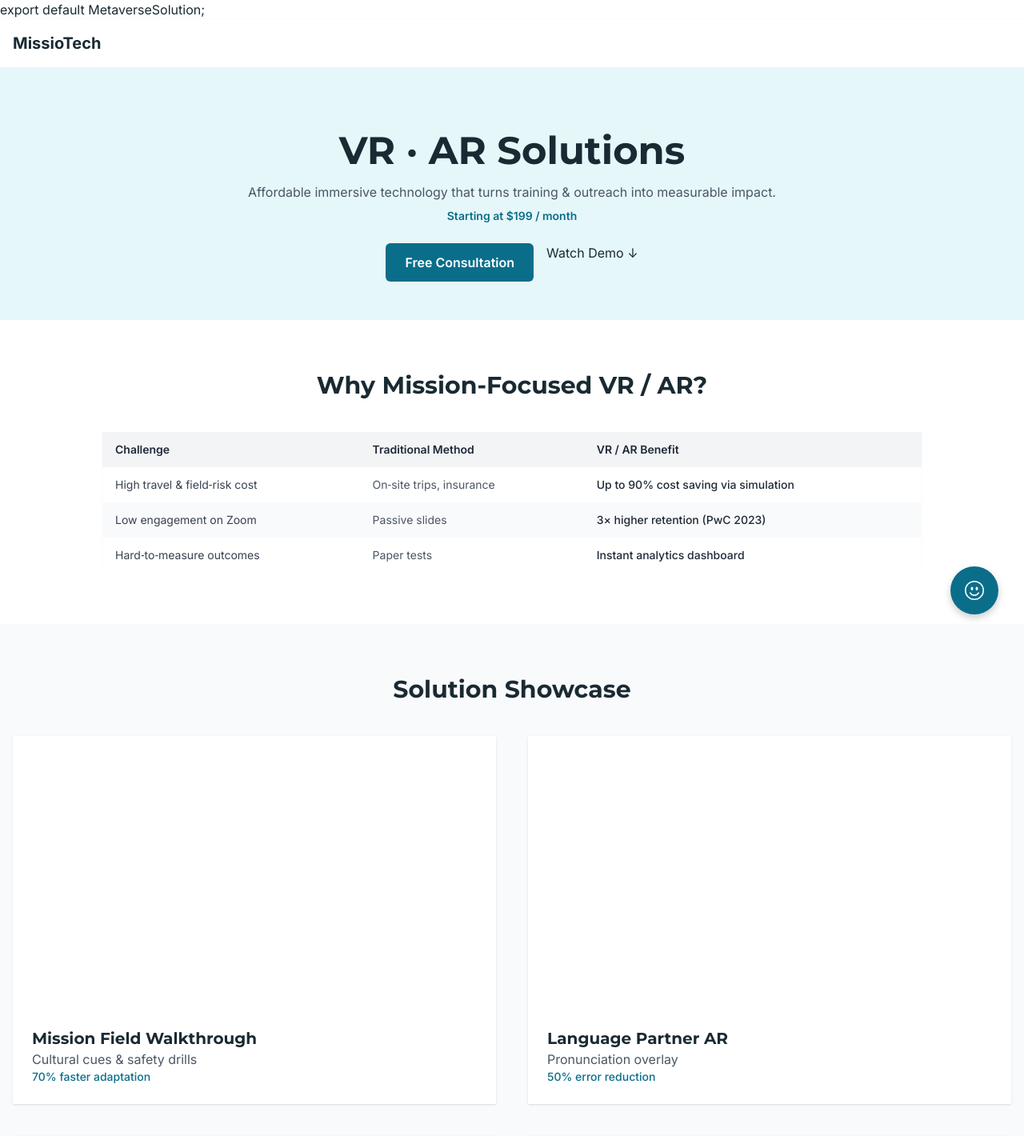
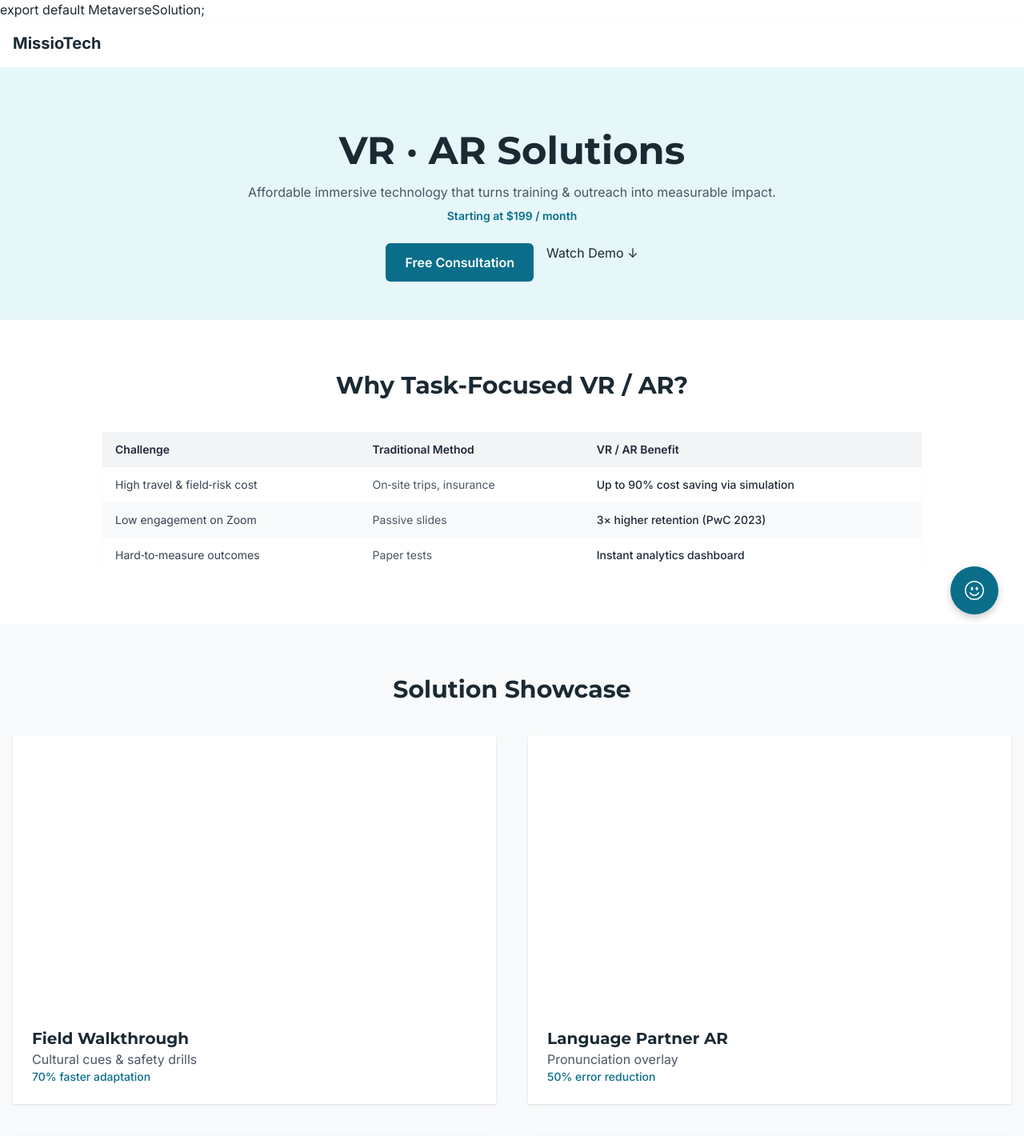
Before and after one commit to Korsa1/missiotech-web, a Next.js app: page /metaverseSolution in a window 1280 px wide. Shown: the top 1420 px of the page at 80% size. Built offline with nearby package versions, Linux system fonts and the light colour scheme.

Commit message:
Fix: page.tsx: Fix page.tsx to use the correct import for the Page component

```diff
--- a/src/app/metaverseSolution/page.tsx
+++ b/src/app/metaverseSolution/page.tsx
@@ -42,7 +42,7 @@ export default MetaverseSolution;
 
         <section className="py-16">
           <div className="container mx-auto px-4">
-            <h2 className="text-center text-3xl font-bold mb-10">Why Mission-Focused VR / AR?</h2>
+            <h2 className="text-center text-3xl font-bold mb-10">Why Task-Focused VR / AR?</h2>
             <div className="overflow-x-auto">
               <table className="mx-auto w-full max-w-5xl table-auto border-collapse text-left text-sm shadow-sm">
                 <thead>
@@ -71,7 +71,7 @@ export default MetaverseSolution;
             <h2 className="text-center text-3xl font-bold mb-10">Solution Showcase</h2>
             <div className="grid gap-10 md:grid-cols-2">
               {[{
-                title: 'Mission Field Walkthrough',
+                title: 'Field Walkthrough',
                 focus: 'Cultural cues & safety drills',
                 outcome: '70% faster adaptation',
                 video: ' ',
```
